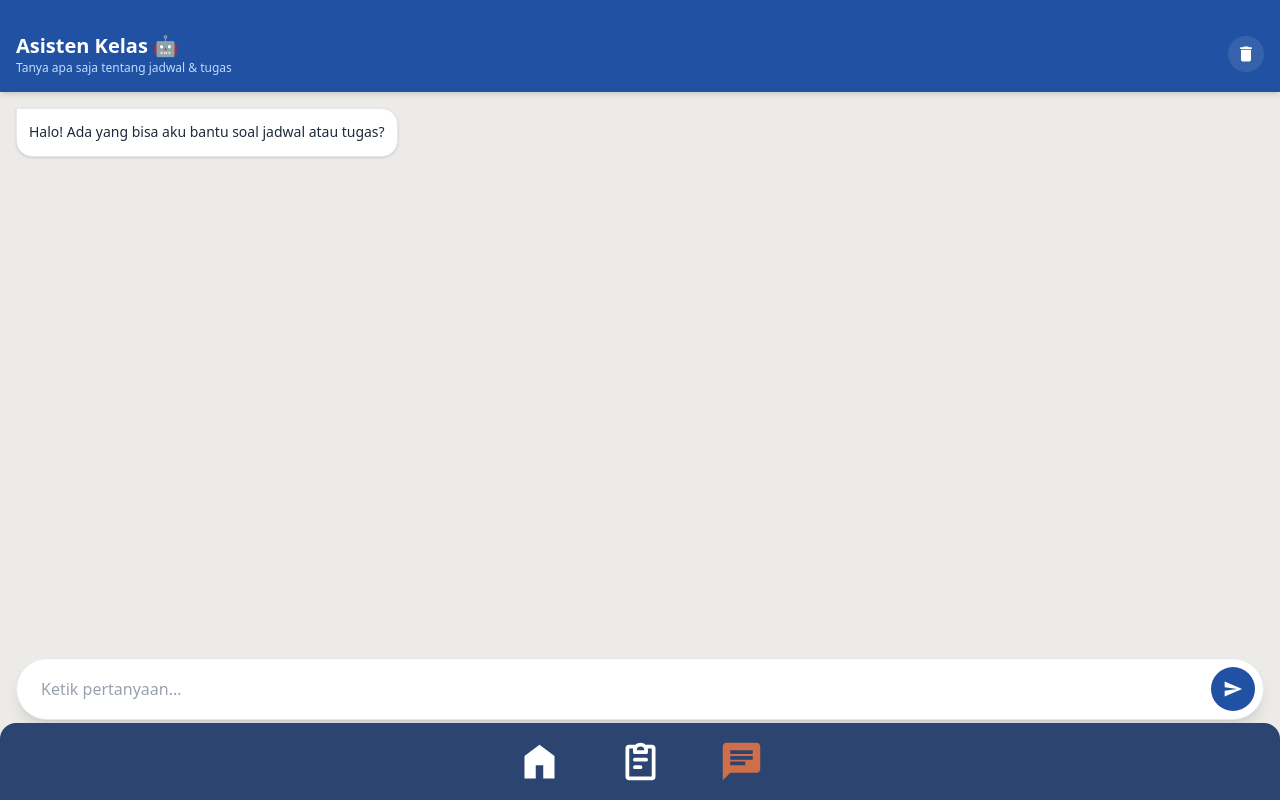
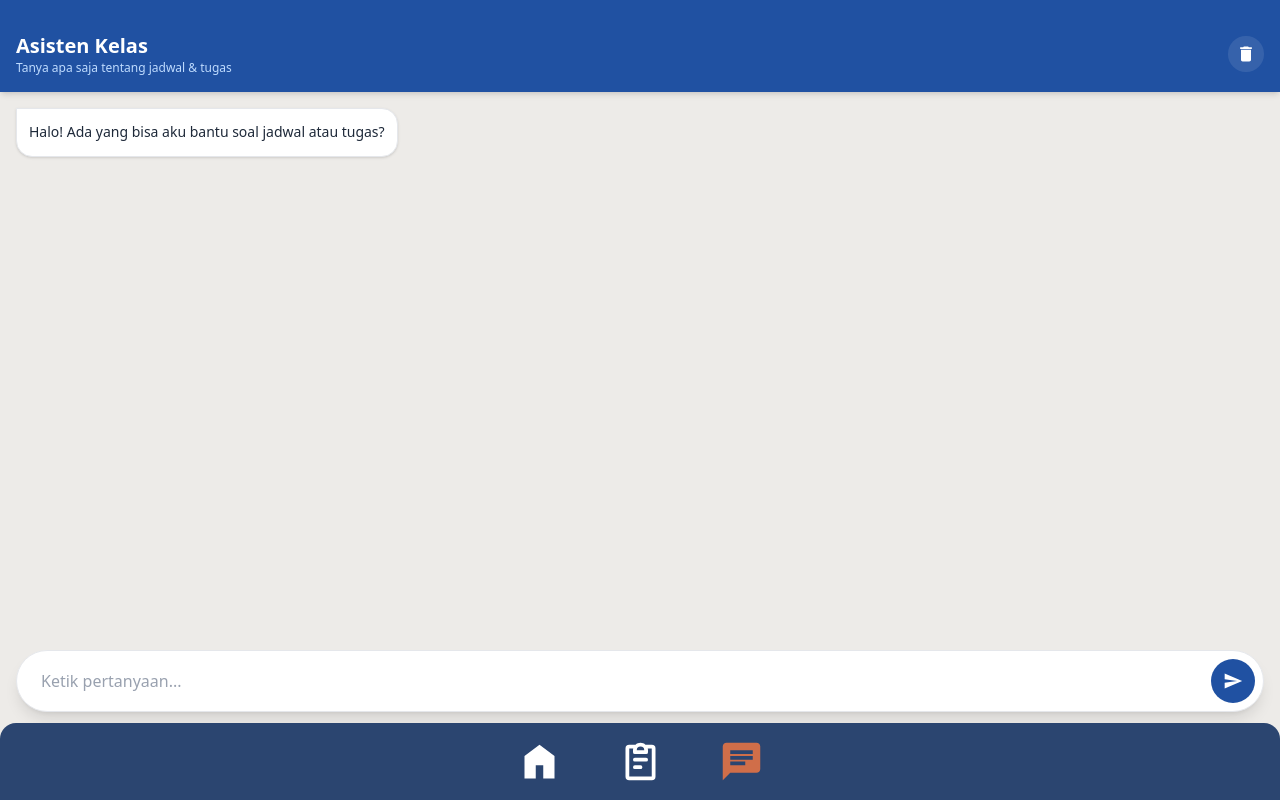
Before and after one commit to FaizYanuar/info-kelas-app, a Next.js app: page /chatpage in a window 1280 px wide. Built offline with nearby package versions, Linux system fonts and the light colour scheme.

Commit message:
style: remove bot emoji

```diff
--- a/app/chatpage/page.tsx
+++ b/app/chatpage/page.tsx
@@ -93,7 +93,7 @@ export default function ChatPage() {
       {/* Header */}
       <div className='bg-[#2051A2] p-4 pt-8 shadow-md shrink-0 flex justify-between items-center'>
         <div>
-            <h1 className='text-white font-bold text-xl'>Asisten Kelas 🤖</h1>
+            <h1 className='text-white font-bold text-xl'>Asisten Kelas</h1>
             <p className='text-blue-200 text-xs'>Tanya apa saja tentang jadwal & tugas</p>
         </div>
 
@@ -137,7 +137,7 @@ export default function ChatPage() {
       </div>
 
       {/* Input Area */}
-      <div className='fixed bottom-20 left-0 w-full px-4'>
+      <div className='fixed bottom-22 left-0 w-full px-4'>
         <div className='bg-white p-2 rounded-full shadow-lg border border-gray-200 flex items-center gap-2'>
           <input
             type="text"
```
